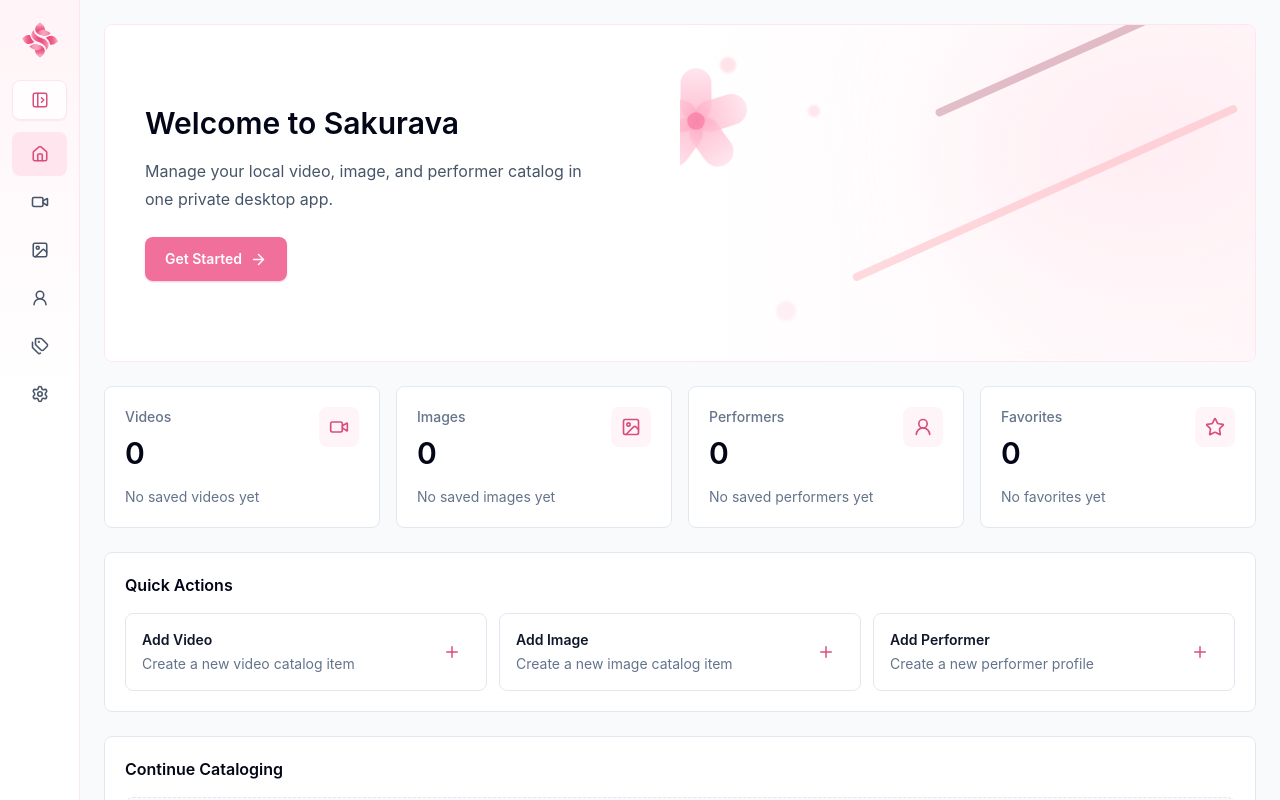
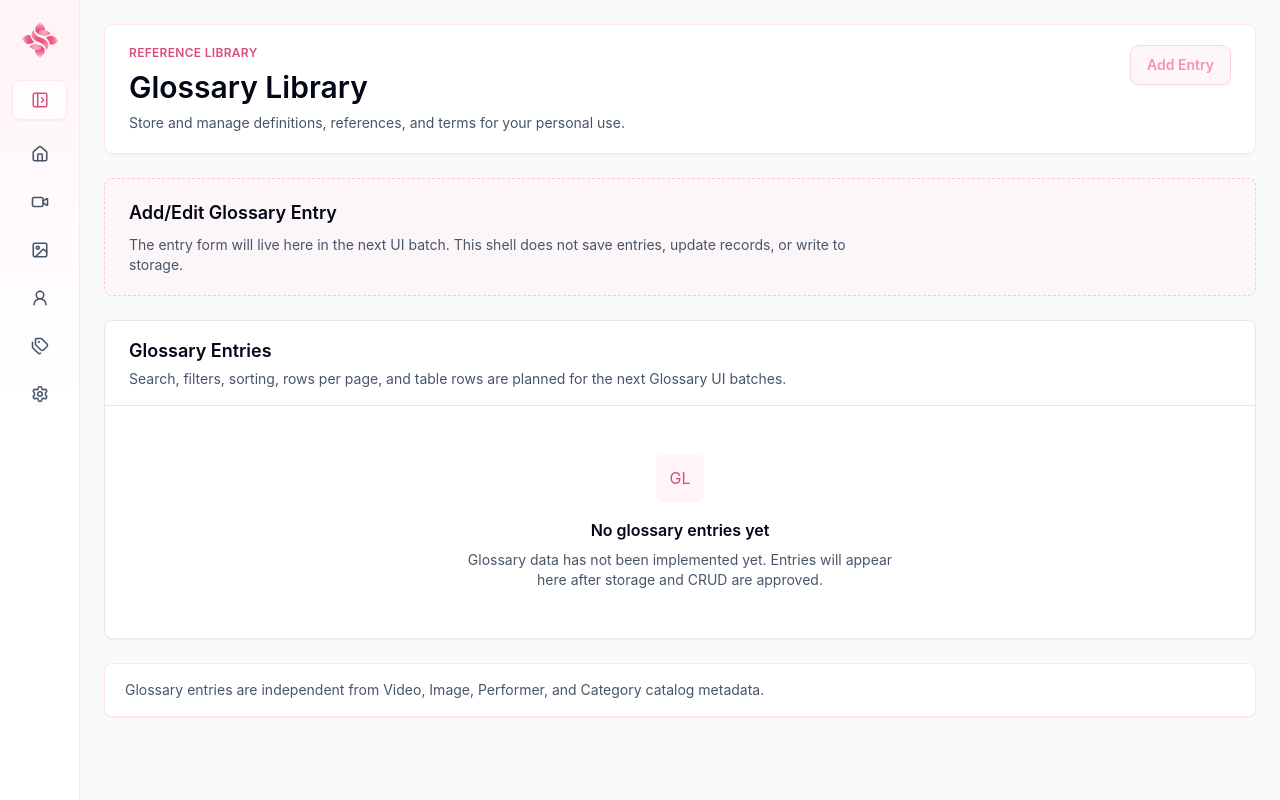
Before and after one commit to wonderfulworldz/sakurava-desktop, a React (Vite) app: page /glossary in a window 1280 px wide. Before the commit this address led to /. Built offline with nearby package versions, Linux system fonts and the light colour scheme.

Commit message:
feat: add glossary route sidebar shell

```diff
--- a/src/App.tsx
+++ b/src/App.tsx
@@ -14,6 +14,7 @@
 import GlobalImageViewerWindow from "./components/gallery/GlobalImageViewerWindow";
 import DetailPage from "./pages/DetailPage";
 import FormPage from "./pages/FormPage";
+import GlossaryPage from "./pages/GlossaryPage";
 import HomePage from "./pages/HomePage";
 import ImageCollectionPage from "./pages/ImageCollectionPage";
 import ImageDetailPage from "./pages/ImageDetailPage";
@@ -106,6 +107,7 @@
                 path="settings/category-management"
                 element={<CategoryManagementPage />}
               />
+              <Route path="glossary" element={<GlossaryPage />} />
             </Route>
             <Route path="*" element={<Navigate to="/" replace />} />
           </Routes>
--- /dev/null
+++ b/src/pages/GlossaryPage.tsx
@@ -0,0 +1,86 @@
+function GlossaryPage() {
+  return (
+    <div className="space-y-6">
+      <header className="flex flex-col gap-4 rounded-lg border border-sakura-100 bg-white px-6 py-5 shadow-sm sm:flex-row sm:items-start sm:justify-between">
+        <div className="space-y-2">
+          <p className="text-xs font-semibold uppercase tracking-wide text-sakura-600">
+            Reference Library
+          </p>
+          <div>
+            <h1 className="text-3xl font-semibold text-slate-950">
+              Glossary Library
+            </h1>
+            <p className="mt-2 max-w-2xl text-sm text-slate-600">
+              Store and manage definitions, references, and terms for your
+              personal use.
+            </p>
+          </div>
+        </div>
+        <button
+          type="button"
+          disabled
+          className="inline-flex h-10 items-center justify-center rounded-lg border border-sakura-200 bg-sakura-50 px-4 text-sm font-semibold text-sakura-500 shadow-sm opacity-75"
+        >
+          Add Entry
+        </button>
+      </header>
+
+      <section
+        className="rounded-lg border border-dashed border-sakura-200 bg-sakura-50/60 px-6 py-5"
+        aria-labelledby="glossary-form-shell-title"
+      >
+        <div className="flex flex-col gap-2">
+          <h2
+            id="glossary-form-shell-title"
+            className="text-lg font-semibold text-slate-950"
+          >
+            Add/Edit Glossary Entry
+          </h2>
+          <p className="max-w-3xl text-sm text-slate-600">
+            The entry form will live here in the next UI batch. This shell does
+            not save entries, update records, or write to storage.
+          </p>
+        </div>
+      </section>
+
+      <section
+        className="rounded-lg border border-slate-200 bg-white shadow-sm"
+        aria-labelledby="glossary-table-shell-title"
+      >
+        <div className="border-b border-slate-200 px-6 py-4">
+          <h2
+            id="glossary-table-shell-title"
+            className="text-lg font-semibold text-slate-950"
+          >
+            Glossary Entries
+          </h2>
+          <p className="mt-1 text-sm text-slate-600">
+            Search, filters, sorting, rows per page, and table rows are planned
+            for the next Glossary UI batches.
+          </p>
+        </div>
+        <div className="flex min-h-56 items-center justify-center px-6 py-12">
+          <div className="max-w-md text-center">
+            <div className="mx-auto mb-4 flex size-12 items-center justify-center rounded-lg bg-sakura-50 text-sakura-600">
+              GL
+            </div>
+            <h3 className="text-base font-semibold text-slate-950">
+              No glossary entries yet
+            </h3>
+            <p className="mt-2 text-sm text-slate-600">
+              Glossary data has not been implemented yet. Entries will appear
+              here after storage and CRUD are approved.
+            </p>
+          </div>
+        </div>
+      </section>
+
+      <footer className="rounded-lg border border-sakura-100 bg-white px-5 py-4 text-sm text-slate-600 shadow-sm">
+        Glossary entries are independent from Video, Image, Performer, and
+        Category catalog metadata.
+      </footer>
+    </div>
+  );
+}
+
+export default GlossaryPage;
```
Also changed, not shown: 1 other file (tests, documents, lock files or other folders).
